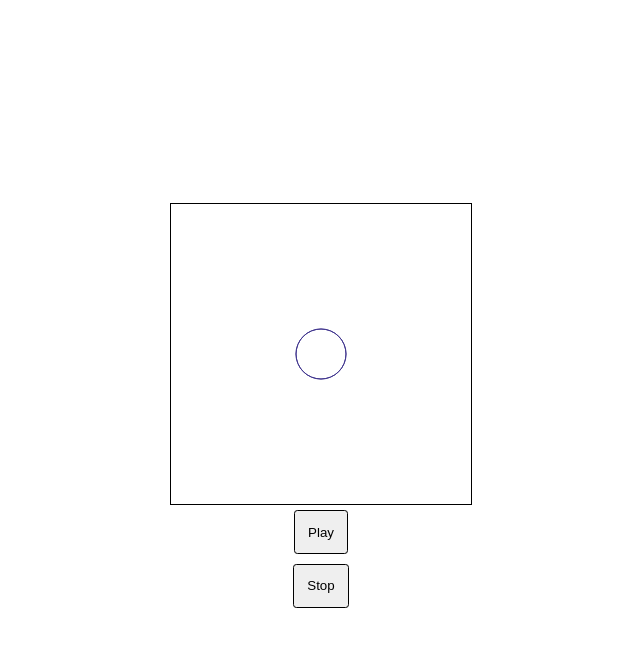
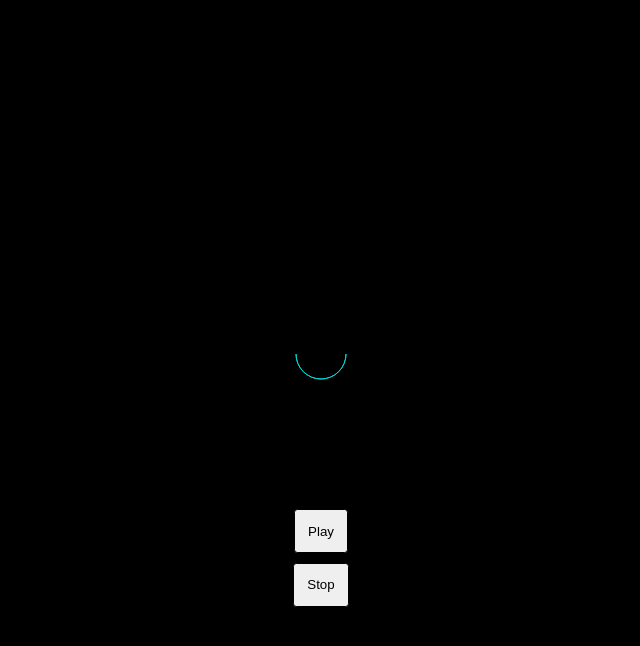
Before and after one commit to farhan-begg/audio-visualizer, a plain HTML site: page index.html in a window 1280 px wide. Both pictures are taken after a click on the button "Play". Shown: the whole page, without its empty margins (319-959 px from the left). Drawn offline with Linux system fonts and the light colour scheme.

Commit message:
update styles

```diff
--- a/index.html
+++ b/index.html
@@ -12,10 +12,12 @@
         justify-content: center;
         align-items: center;
         flex-direction: column;
+        background-color: black;
+        color: white;
       }
 
       #canvas {
-        border: 1px solid;
+
       }
 
       button {
--- a/main.js
+++ b/main.js
@@ -53,8 +53,9 @@ function startAudio() {
 
 	// Define a source sound file
 	// You can replace this with your own file
-	audio.src = 'bird-whistling-a.wav'
+	// audio.src = 'bird-whistling-a.wav'
 	// audio.src = 'log-sine-sweep.wav'
+	audio.src = 'std.mp3'
 
 	// Make a new analyser
 	analyser = audioContext.createAnalyser()
--- a/myCustomRender.js
+++ b/myCustomRender.js
@@ -8,18 +8,25 @@
  * @param {number} inner radius
  */
 
+
+
 function render(frequencyArray, ctx, centerX, centerY, radius) {
-	ctx.clearRect(0, 0, 300, 300)
+    ctx.clearRect(0, 0, 300, 300)
 
 	ctx.beginPath()
-	ctx.arc(centerX, centerY, radius, 0, 2 * Math.PI)
-	ctx.strokeStyle = ' #42378f'
-	ctx.stroke()
+	ctx.arc(centerX, centerY, radius, 0, 1 * Math.PI)
+    ctx.stroke()
+    let color =
+    "rgb(" + 100 + ", " + (200 - Math.random()) + ", " + Math.random() + ")";
 
+    ctx.strokeStyle = `rgb(
+        0,
+        ${Math.floor(255 - 42.5 )},
+        ${Math.floor(255 - 42.5   )})`
 
 	const bars = frequencyArray.length
-	const barMaxLength = (300 - radius) / 2
-	const step = Math.PI * 2 / bars
+	const barMaxLength = (300 - radius) / 1
+	const step = Math.PI * 4 / bars
 
 	// Loop over the data
 	frequencyArray.forEach((f, i) => {
@@ -38,15 +45,17 @@ function render(frequencyArray, ctx, centerX, centerY, radius) {
 		// ctx.arc(x, y, radius, 0, Math.PI * 2) - draw a cricle at x, y of radius
 		// ctx.rect(x, y, width, height) - draw rectangle
 		// ctx.fillStyle - fill color
-		// ctx.fill() - fills with style
+        // ctx.fill() - fills with style
+
 
 		// draw the paths
 		ctx.moveTo(x1, y1)
-		ctx.lineTo(x2, y2)
+        ctx.lineTo(x2, y2)
 	})
 
 	// Stroke the paths
-	ctx.stroke()
+    ctx.stroke()
+
 }
 
 export default render
```
Also changed, not shown: 1 other file.
